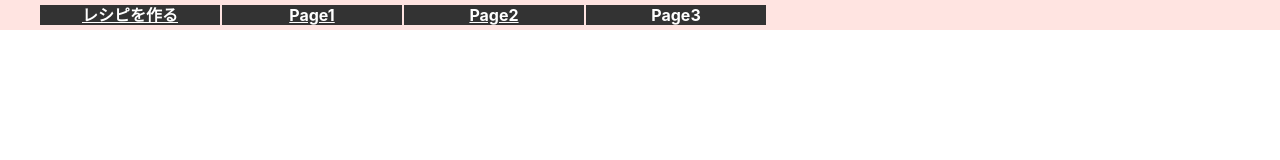
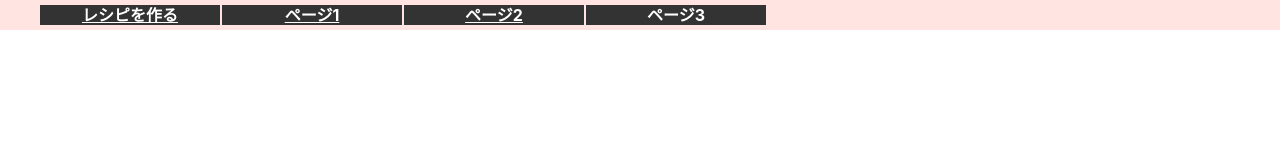
Before and after one commit to uemuram/cooking-workflow, a React (Create React App) app: page / in a window 1280 px wide. Shown: the top 160 px of the page. Built offline with nearby package versions, Linux system fonts and the light colour scheme.

Commit message:
ページ名修正

```diff
--- a/src/App.js
+++ b/src/App.js
@@ -29,9 +29,9 @@ class App extends React.Component {
             <nav>
               <ul className="Navigation">
                 <li><Link to="/makeRecipe">レシピを作る</Link></li>
-                <li><Link to="/page/1">Page1</Link></li>
-                <li><Link to="/page/2">Page2</Link></li>
-                <li>Page3</li>
+                <li><Link to="/page/1">ページ1</Link></li>
+                <li><Link to="/page/2">ページ2</Link></li>
+                <li>ページ3</li>
               </ul>
             </nav>
           </header>
```
